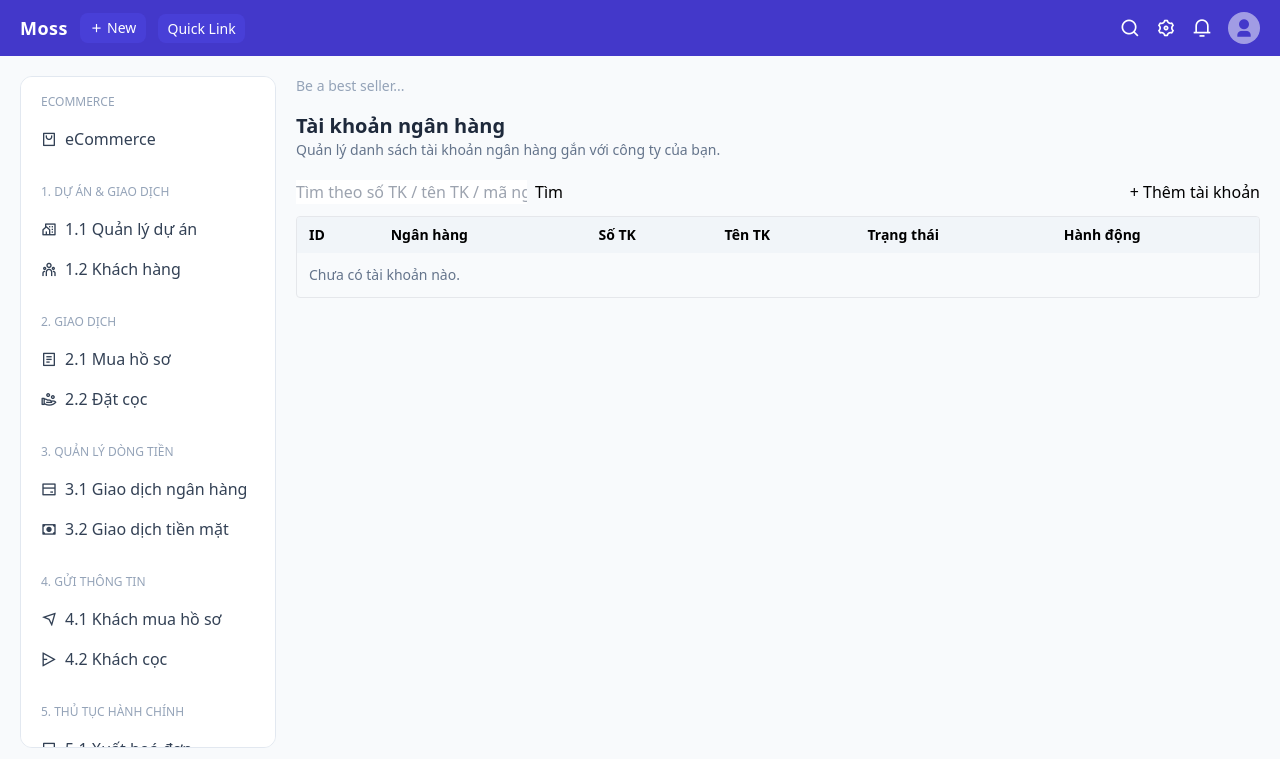
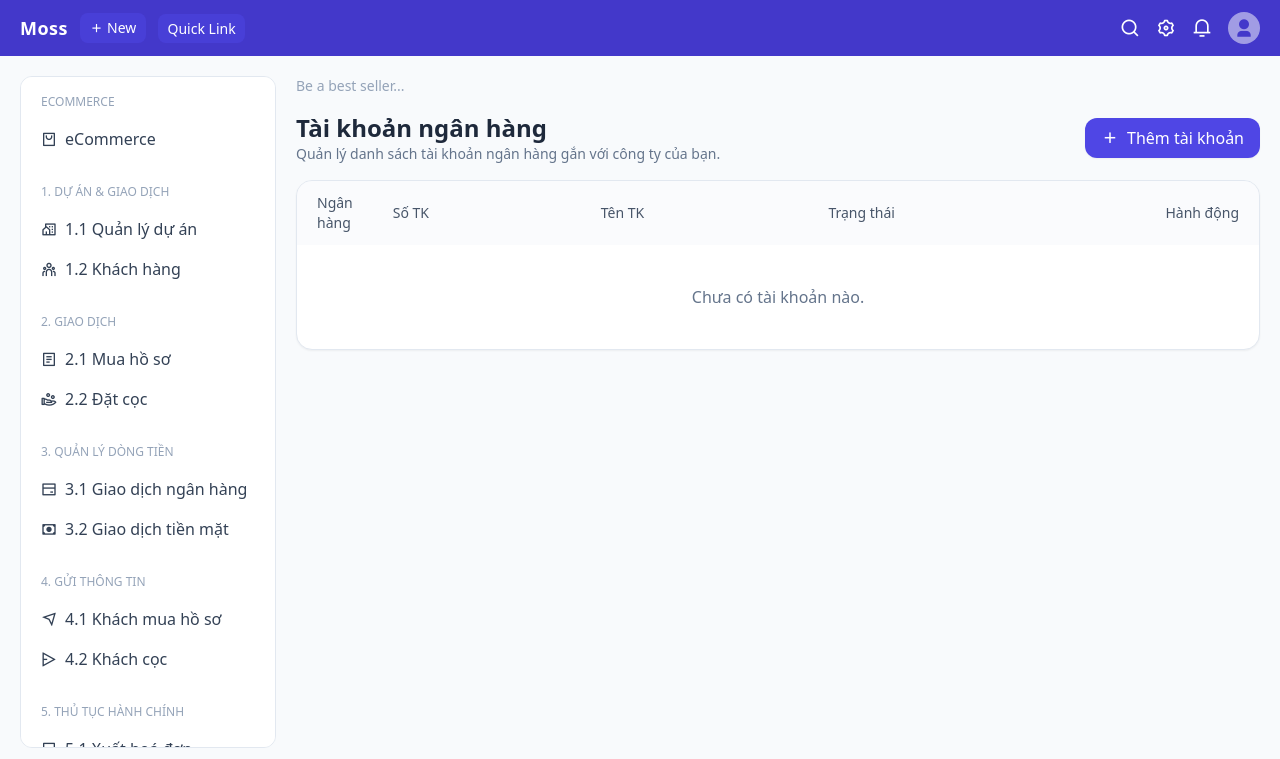
Before and after one commit to minhducpqt/authen_company_packageB, a Python web app: template templates/pages/settings/bank_accounts/list.html in a window 1280 px wide. Shown: the top 759 px of the page. Run offline with Jinja, Linux system fonts and the light colour scheme; the template is opened without the code that fills it, so the values that code supplies are empty; some libraries are stand-ins or nearby versions.

Commit message:
no message

```diff
--- a/templates/pages/settings/bank_accounts/list.html
+++ b/templates/pages/settings/bank_accounts/list.html
@@ -1,59 +1,83 @@
 {% extends "base.html" %}
 {% block content %}
 
-<div class="mb-5">
-  <h1 class="text-xl font-semibold text-slate-800">Tài khoản ngân hàng</h1>
+{% if load_err %}
+  <div class="p-3 rounded-xl bg-rose-50 text-rose-700 text-sm mb-4">{{ load_err }}</div>
+{% endif %}
+
+<div class="flex items-center justify-between mb-4">
+  <div>
+    <h2 class="text-2xl font-semibold text-slate-800">Tài khoản ngân hàng</h2>
     <p class="text-slate-500 text-sm">Quản lý danh sách tài khoản ngân hàng gắn với công ty của bạn.</p>
   </div>
-
-{% if load_err %}
-  <div class="p-3 rounded bg-red-50 text-red-700 text-sm mb-4">{{ load_err }}</div>
-{% endif %}
-
-<div class="flex items-center justify-between mb-3">
-  <form method="get" class="flex gap-2">
-    <input class="input" name="q" value="{{ filters.q }}" placeholder="Tìm theo số TK / tên TK / mã ngân hàng">
-    <button class="btn-secondary" type="submit">Tìm</button>
-  </form>
-  <a class="btn-primary" href="/settings/bank-accounts/create">+ Thêm tài khoản</a>
+  <a href="/settings/bank-accounts/create"
+     class="inline-flex items-center gap-2 h-10 px-4 rounded-xl bg-indigo-600 text-white hover:bg-indigo-700 shadow-sm">
+    <i class="ri-add-line text-lg"></i> Thêm tài khoản
+  </a>
 </div>
 
-<div class="overflow-x-auto border rounded">
-  <table class="min-w-full text-sm">
-    <thead class="bg-slate-100">
+<div class="bg-white rounded-2xl border border-slate-200 shadow-sm overflow-hidden">
+  <table class="min-w-full">
+    <thead class="bg-slate-50/70 text-slate-600">
       <tr>
-        <th class="px-3 py-2 text-left">ID</th>
-        <th class="px-3 py-2 text-left">Ngân hàng</th>
-        <th class="px-3 py-2 text-left">Số TK</th>
-        <th class="px-3 py-2 text-left">Tên TK</th>
-        <th class="px-3 py-2 text-left">Trạng thái</th>
-        <th class="px-3 py-2 text-left">Hành động</th>
+        <th class="text-left text-sm font-medium px-5 py-3 w-16">Ngân hàng</th>
+        <th class="text-left text-sm font-medium px-5 py-3">Số TK</th>
+        <th class="text-left text-sm font-medium px-5 py-3">Tên TK</th>
+        <th class="text-left text-sm font-medium px-5 py-3">Trạng thái</th>
+        <th class="text-right text-sm font-medium px-5 py-3 w-40">Hành động</th>
       </tr>
     </thead>
-    <tbody>
-      {% for it in page.data %}
-      <tr class="border-t">
-        <td class="px-3 py-2">{{ it.id }}</td>
-        <td class="px-3 py-2 font-mono">
-          {{ it.bank_code }} — {{ bank_name_map[it.bank_code|upper] if bank_name_map[it.bank_code|upper] else '' }}
+    <tbody class="divide-y divide-slate-100">
+      {% if page.data and page.data|length > 0 %}
+        {% for r in page.data %}
+          {% set code = (r.bank_code or '')|upper %}
+          {% set name = bank_name_map.get(code, code) %}
+          <tr class="hover:bg-slate-50/50">
+            <td class="px-5 py-3 flex items-center gap-3">
+              {% set bank = banks|selectattr("code","equalto",code)|first %}
+              {% if bank and bank.logo %}
+                <img src="{{ bank.logo }}" alt="{{ name }}" class="w-9 h-9 rounded object-contain bg-white border border-slate-200"/>
+              {% else %}
+                <i class="ri-bank-line text-slate-400 text-xl"></i>
+              {% endif %}
+              <div>
+                <div class="text-slate-800 font-medium">{{ code }}</div>
+                <div class="text-slate-500 text-sm truncate">{{ name }}</div>
+              </div>
             </td>
-        <td class="px-3 py-2 font-mono">{{ it.account_number }}</td>
-        <td class="px-3 py-2">{{ it.account_name or '' }}</td>
-        <td class="px-3 py-2">
-          {% if it.is_active %}<span class="text-green-600">Active</span>
-          {% else %}<span class="text-slate-500">Inactive</span>{% endif %}
+            <td class="px-5 py-3 font-mono text-slate-800">{{ r.account_number }}</td>
+            <td class="px-5 py-3 text-slate-800">{{ r.account_name or '' }}</td>
+            <td class="px-5 py-3">
+              {% if r.is_active %}
+                <span class="inline-flex items-center px-2.5 h-7 rounded-full bg-emerald-50 text-emerald-700 text-xs font-medium border border-emerald-200">Active</span>
+              {% else %}
+                <span class="inline-flex items-center px-2.5 h-7 rounded-full bg-slate-50 text-slate-600 text-xs font-medium border border-slate-200">Inactive</span>
+              {% endif %}
             </td>
-        <td class="px-3 py-2">
-          <a class="btn-primary" href="/settings/bank-accounts/{{ it.id }}/edit">Sửa</a>
-          <form action="/settings/bank-accounts/{{ it.id }}/delete" method="post" class="inline"
-                onsubmit="return confirm('Xoá tài khoản {{ it.account_number }} ?');">
-            <button class="btn-secondary ml-2" type="submit">Xoá</button>
-          </form>
+            <td class="px-5 py-3">
+              <div class="flex items-center justify-end gap-2">
+                <a href="/settings/bank-accounts/{{ r.id }}/edit"
+                   class="px-3 h-9 rounded-lg border border-slate-300 text-slate-700 text-sm hover:bg-slate-50">
+                  Sửa
+                </a>
+
+                <form id="delete-form-{{ r.id }}" method="post" action="/settings/bank-accounts/{{ r.id }}/delete"></form>
+                <button
+                  class="px-3 h-9 rounded-lg bg-rose-600 text-white text-sm hover:bg-rose-700"
+                  data-confirm-click="Xoá tài khoản ngân hàng này? Thao tác không thể hoàn tác."
+                  data-target-form="delete-form-{{ r.id }}">
+                  Xoá
+                </button>
+              </div>
             </td>
           </tr>
         {% endfor %}
-      {% if page.data|length == 0 %}
-      <tr><td class="px-3 py-3 text-slate-500" colspan="6">Chưa có tài khoản nào.</td></tr>
+      {% else %}
+        <tr>
+          <td colspan="5" class="px-5 py-10 text-center text-slate-500">
+            Chưa có tài khoản nào.
+          </td>
+        </tr>
       {% endif %}
     </tbody>
   </table>
```
Also changed, not shown: routers/settings_bank_accounts.py (+81 -47 lines). Lines whose indentation alone changed are shown as unchanged.
